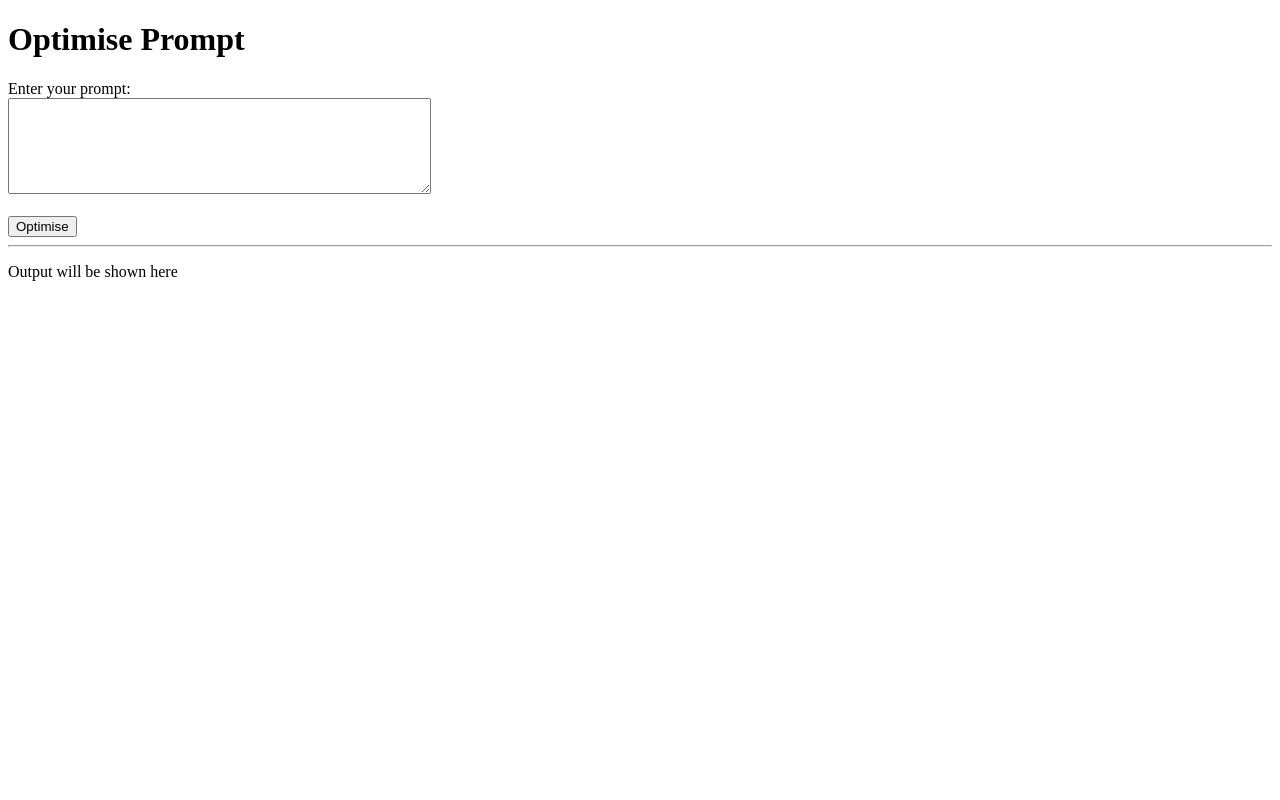
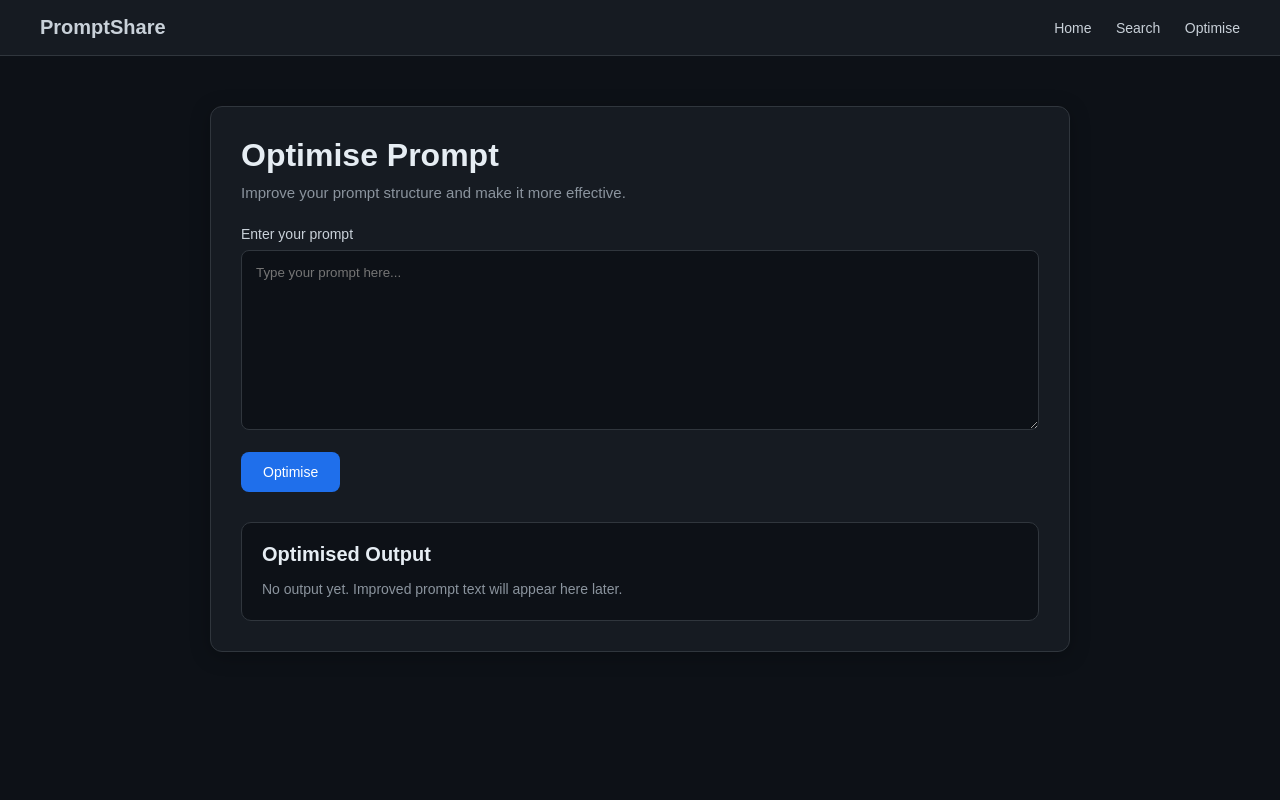
Before and after one commit to sunjol/CITS3403_5505_Project, a Python web app: template templates/optimise.html in a window 1280 px wide. Run offline with Jinja, Linux system fonts and the light colour scheme; the template is opened without the code that fills it, so the values that code supplies are empty.

Commit message:
Refactor optimise.html for improved structure and styling

```diff
--- a/templates/optimise.html
+++ b/templates/optimise.html
@@ -1,24 +1,160 @@
 <!DOCTYPE html>
-<html>
+<html lang="en">
 <head>
-    <title>Optimise Page</title>
+    <meta charset="UTF-8">
+    <meta name="viewport" content="width=device-width, initial-scale=1.0">
+    <title>Optimise Prompt</title>
+    <style>
+        * {
+            box-sizing: border-box;
+            margin: 0;
+            padding: 0;
+            font-family: Arial, sans-serif;
+        }
+
+        body {
+            background-color: #0d1117;
+            color: #e6edf3;
+            min-height: 100vh;
+        }
+
+        .navbar {
+            background-color: #161b22;
+            border-bottom: 1px solid #30363d;
+            padding: 16px 40px;
+            display: flex;
+            justify-content: space-between;
+            align-items: center;
+        }
+
+        .logo {
+            font-size: 20px;
+            font-weight: bold;
+            color: #c9d1d9;
+        }
+
+        .nav-links a {
+            color: #c9d1d9;
+            text-decoration: none;
+            margin-left: 20px;
+            font-size: 14px;
+        }
+
+        .nav-links a:hover {
+            color: #58a6ff;
+        }
+
+        .container {
+            max-width: 900px;
+            margin: 50px auto;
+            padding: 0 20px;
+        }
+
+        .card {
+            background-color: #161b22;
+            border: 1px solid #30363d;
+            border-radius: 12px;
+            padding: 30px;
+            box-shadow: 0 4px 20px rgba(0, 0, 0, 0.25);
+        }
+
+        h1 {
+            margin-bottom: 10px;
+            font-size: 32px;
+        }
+
+        .sub-text {
+            color: #8b949e;
+            margin-bottom: 25px;
+            font-size: 15px;
+        }
+
+        label {
+            display: block;
+            margin-bottom: 8px;
+            font-size: 14px;
+            color: #c9d1d9;
+        }
+
+        textarea {
+            width: 100%;
+            min-height: 180px;
+            padding: 14px;
+            border: 1px solid #30363d;
+            border-radius: 8px;
+            background-color: #0d1117;
+            color: #e6edf3;
+            resize: vertical;
+            margin-bottom: 18px;
+        }
+
+        textarea:focus {
+            outline: none;
+            border-color: #58a6ff;
+        }
+
+        button {
+            background-color: #1f6feb;
+            color: white;
+            border: none;
+            padding: 12px 22px;
+            border-radius: 8px;
+            cursor: pointer;
+            font-size: 14px;
+        }
+
+        button:hover {
+            background-color: #388bfd;
+        }
+
+        .output-box {
+            margin-top: 30px;
+            background-color: #0d1117;
+            border: 1px solid #30363d;
+            border-radius: 10px;
+            padding: 20px;
+        }
+
+        .output-box h3 {
+            margin-bottom: 12px;
+            font-size: 20px;
+        }
+
+        .placeholder {
+            color: #8b949e;
+            font-size: 14px;
+            line-height: 1.6;
+        }
+    </style>
 </head>
 <body>
 
-    <h1>Optimise Prompt</h1>
+    <div class="navbar">
+        <div class="logo">PromptShare</div>
+        <div class="nav-links">
+            <a href="#">Home</a>
+            <a href="search.html">Search</a>
+            <a href="optimise.html">Optimise</a>
+        </div>
+    </div>
 
-    <form>
-        <label for="prompt">Enter your prompt:</label><br>
-        <textarea id="prompt" rows="6" cols="50"></textarea>
+    <div class="container">
+        <div class="card">
+            <h1>Optimise Prompt</h1>
+            <p class="sub-text">Improve your prompt structure and make it more effective.</p>
 
-        <br><br>
+            <form>
+                <label for="prompt">Enter your prompt</label>
+                <textarea id="prompt" name="prompt" placeholder="Type your prompt here..."></textarea>
+                <button type="submit">Optimise</button>
+            </form>
 
-        <button type="submit">Optimise</button>
-    </form>
-
-    <hr>
-
-    <p>Output will be shown here</p>
+            <div class="output-box">
+                <h3>Optimised Output</h3>
+                <p class="placeholder">No output yet. Improved prompt text will appear here later.</p>
+            </div>
+        </div>
+    </div>
 
 </body>
 </html>
```
